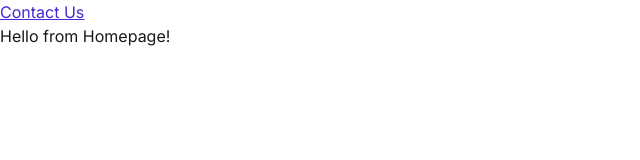
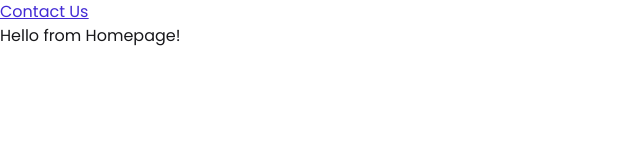
Before and after one commit to Quirao-Group-of-Companies/quirao-group-website, a Next.js app in the folder apps/web/: page / in a window 1280 px wide. Shown: the top 160 px of the page, without its empty margins (0-640 px from the left). Built offline with nearby package versions, Linux system fonts and the light colour scheme.

Commit message:
Replace Inter with Poppins font

```diff
--- a/apps/web/src/app/layout.tsx
+++ b/apps/web/src/app/layout.tsx
@@ -1,10 +1,11 @@
 import type { Metadata } from "next";
-import { Inter } from 'next/font/google'
+import { Poppins } from 'next/font/google'
 import "./globals.css";
 import Header from "@/components/layout/header";
 
-const inter = Inter({
-  variable: "--font-inter-mono",
+const poppins = Poppins({
+  variable: "--font-poppins",
+  weight: ['400', '500', '600', '700'],
   subsets: ["latin"],
 });
 
@@ -21,7 +22,7 @@
   return (
     <html lang="en">
       <body
-        className={`${inter.className} antialiased`}
+        className={`${poppins.className} antialiased`}
       >
         <Header/>
         {children}
```
